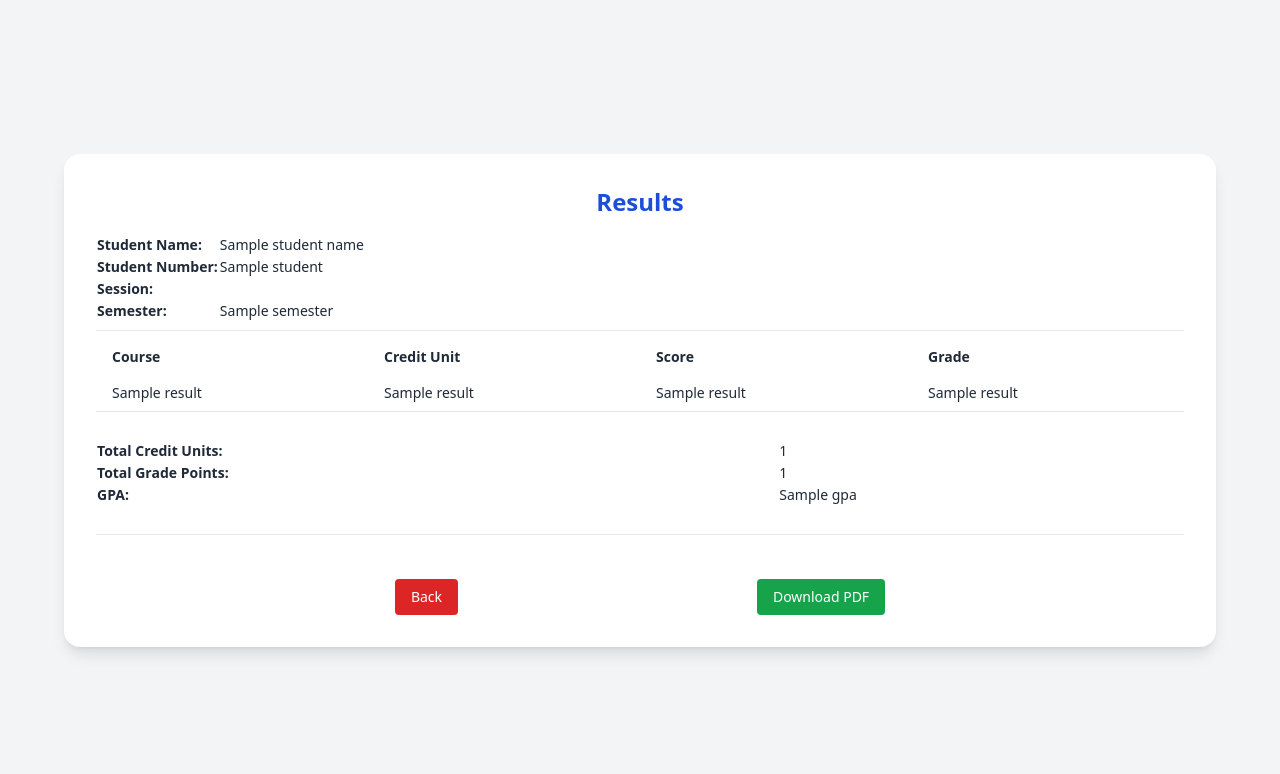
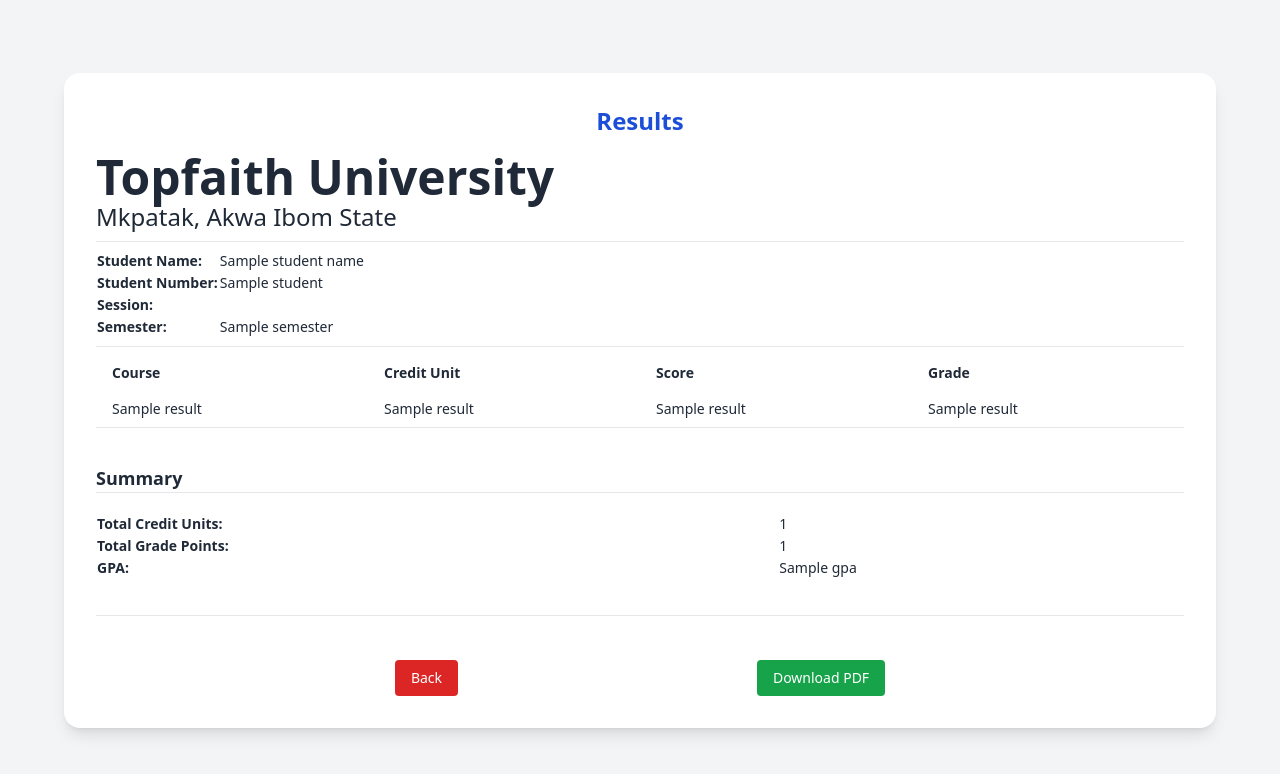
Before and after one commit to etimbuk9/tu-result-checker, a FastAPI app: template templates/results2.html in a window 1280 px wide. Shown: the top 774 px of the page. Run offline with FastAPI, Linux system fonts and the light colour scheme; the template is opened without the code that fills it: most values are stand-ins (such as "Sample title", 1, 10 or a date in 2020); some libraries are stand-ins or nearby versions.

Commit message:
Enhance results display in results2.html by restructuring the layout, adding a summary section, and improving print functionality

```diff
--- a/templates/results2.html
+++ b/templates/results2.html
@@ -21,6 +21,10 @@
 
       <div id="resultsContent" class="text-gray-800 space-y-2 text-sm">
         {% if results %}
+        <div id="resultsPrint">
+          <h2 class="text-5xl font-semibold">Topfaith University</h2>
+          <h4 class="text-2xl font-thin">Mkpatak, Akwa Ibom State</h4>
+          <hr class="my-2" />
           <table>
             <tr>
               <td class="font-bold">Student Name:</td>
@@ -61,6 +65,9 @@
             </tbody>
           </table>
           <br />
+          <p class="font-bold text-lg">Summary</p>
+          <hr />
+          <br />
           <table class="table-auto w-full mb-4">
             <tbody>
               <tr>
@@ -80,6 +87,7 @@
           <br />
           <hr />
           <br />
+        </div>
         <div class="flex justify-evenly">
           <button
             onclick="back_to_home()"
@@ -108,10 +116,11 @@
           {% endif%}
         </div>
       </div>
+    </div>
 
     <script>
       function downloadPDF(student) {
-        const element = document.getElementById("resultsContent");
+        const element = document.getElementById("resultsPrint");
         html2pdf()
           .set({
             margin: 0.5,
```
Lines whose indentation alone changed are shown as unchanged.
